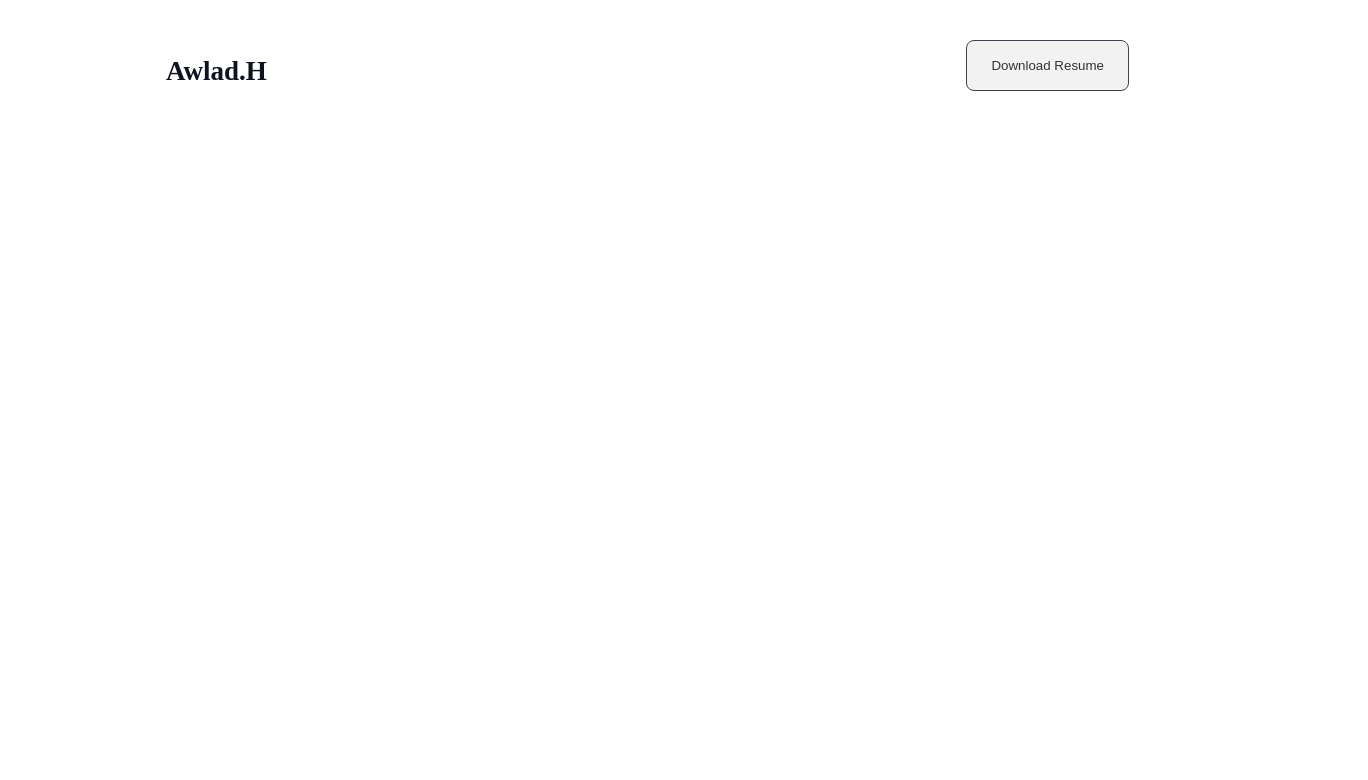
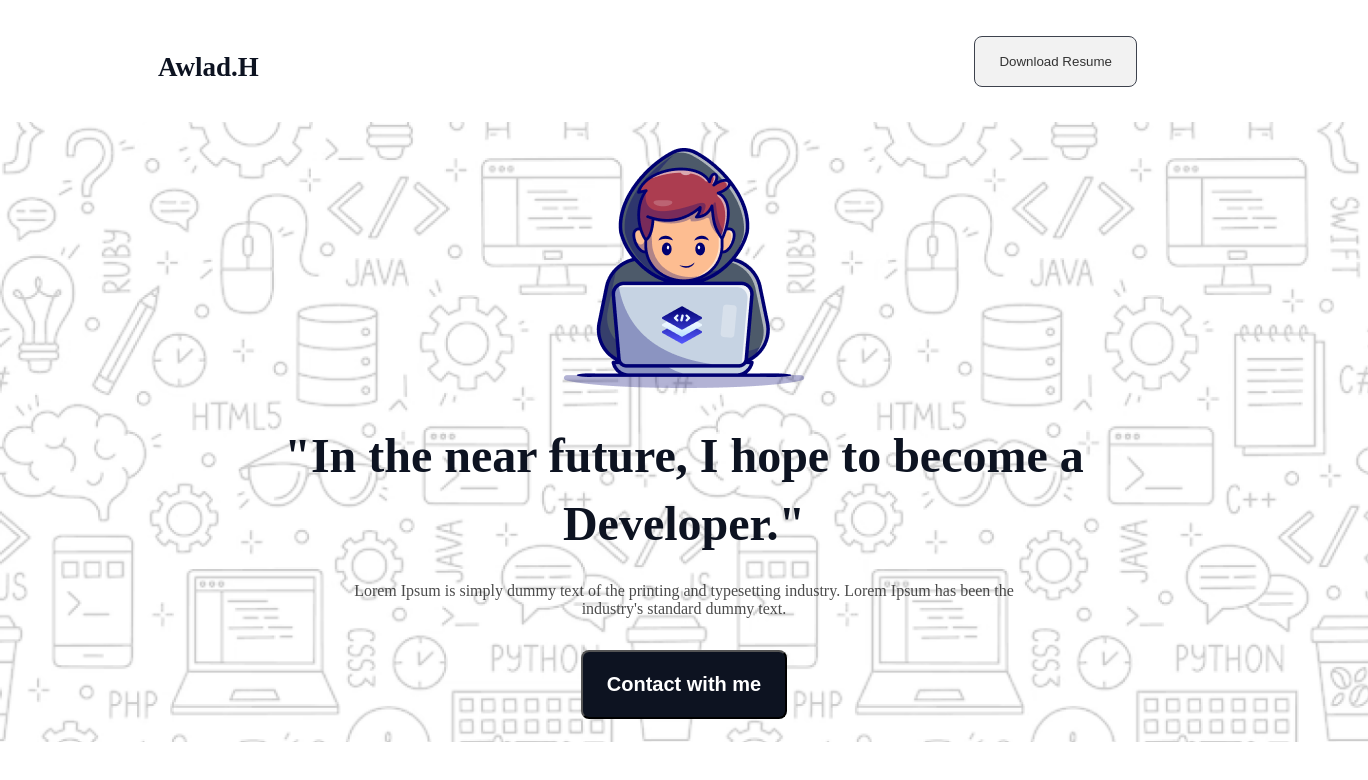
Before and after one commit to Meherin-Islam/First_Assignment, a plain HTML site: page index.html in a window 1280 px wide. Shown: the whole page, 1368 px wide, since content can reach past the window. Drawn offline with Linux system fonts and the light colour scheme; a web font is replaced by a local one.

Commit message:
Header Section Done

```diff
--- a/index.html
+++ b/index.html
@@ -9,12 +9,19 @@
 </head>
 
 <body>
-<header>
-    <nav >
-        <h4>Awlad.H</h4>
-        <button class="btn">Download Resume</button>
-    </nav>
-</header>
+    <header>
+        <nav>
+            <h4>Awlad.H</h4>
+            <button class="btn">Download Resume</button>
+        </nav>
+        <div class="hero_bg">
+            <img class="pic" src="assets/Group.png" alt="">
+            <h1 class="title">"In the near future, I hope to become a Developer."</h1>
+            <p class="description">Lorem Ipsum is simply dummy text of the printing and typesetting industry. Lorem Ipsum has been the
+                industry's standard dummy text.</p>
+                <button class="Contact">Contact with me</button>
+        </div>
+    </header>
 </body>
 
 </html>
--- a/style.css
+++ b/style.css
@@ -1,5 +1,9 @@
 @import url('https://fonts.googleapis.com/css2?family=Azeret+Mono:ital,wght@0,100..900;1,100..900&display=swap');
 
+*{
+    margin: 0;
+    padding: 0;
+}
 nav{
     display: flex;
     align-items: center;
@@ -14,11 +18,56 @@ font-weight: 800;
 margin-top: 48px;
 }
 .btn{
+    margin-top: 36px;
     padding: 17px  24px;
     border-radius: 8px;
     box-sizing: border-box;
 border: 1px solid rgb(13, 19, 33);
+opacity: 0.8;
+}
+.pic{
+    margin-top: 26px;
+    margin-bottom: 30px;
+}
+.hero_bg{
 
-opacity: 0.8;
+    background-image: url(assets/Hero-bg.png);
+    background-size: cover;
+    width: 1368px;
+height: 620px;
+text-align: center;
+margin-top: 35px;
+}
+.title{
+    margin-right: 210px;
+    margin-left: 210px;
+    color: rgb(13, 19, 33);
+font-size: 48px;
+font-weight: 800;
+line-height: 68px;
+letter-spacing: 0%;
+text-align: center;
+}
+.description{
+    margin: 24px 280px 32px 280px;
+
+    padding-left: 73px;
+    padding-right: 73px;
+    opacity: 0.7;
+    font-size: 16px;
+font-weight: 400;
+}
+.Contact{
+    border-radius: 8px;
+    background: rgb(13, 19, 33);
+    margin-bottom: 44px;
+    padding: 21px 24px 21px 24px;
+    color: rgb(255, 255, 255);
+font-size: 20px;
+font-weight: 600;
+line-height: 23px;
+letter-spacing: 0%;
+text-align: center;
+
 
 }
```
Also changed, not shown: assets/Group 3.png (added), assets/Group 4.png (added), assets/Group.png (added), assets/Hero-bg.png (added), assets/Layer_1.png (added), assets/css.png (added), assets/facebook.png (added), assets/github.png (added), assets/handshake.jpg (added), assets/html.png (added), assets/js.png (added), assets/linkedin-icon 1.png (added), assets/mongodb.png (added), assets/nodejs.png (added), 1 more files.
